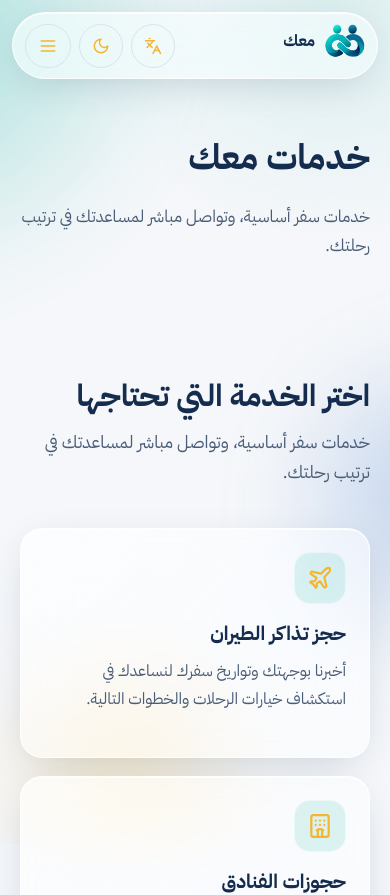
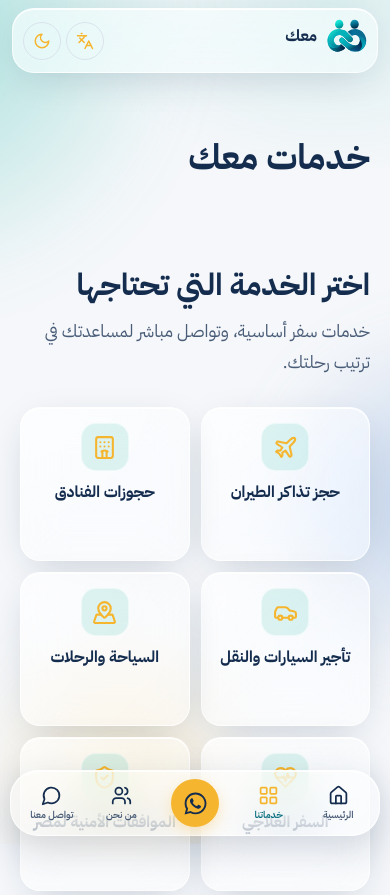
Before and after one commit to khwy1d/Maak, a React (Vite) app: page /services in a window 390 px wide. Shown: the top 895 px of the page. Built offline with nearby package versions, Linux system fonts and the light colour scheme.

Commit message:
Add app-like mobile home experience
Add responsive mobile navigation dock and compact home layout while preserving desktop experience.

```diff
--- a/src/App.tsx
+++ b/src/App.tsx
@@ -1,4 +1,6 @@
 import { useEffect, useState } from "react";
+import { House, LayoutGrid, MessageCircle, Plane, Users } from "lucide-react";
+import { useApp } from "./context/AppContext";
 import Header from "./components/Header";
 import Hero from "./components/Hero";
 import Services from "./components/Services";
@@ -14,6 +16,7 @@ function currentPath() {
 
 export default function App() {
   const [path, setPath] = useState(currentPath);
+  const { t } = useApp();
   useEffect(() => {
     const sync = () => { setPath(currentPath()); window.scrollTo(0, 0); };
     window.addEventListener("popstate", sync);
@@ -29,6 +32,15 @@ export default function App() {
       <Header />
       {isHome ? <><main><Hero /><Services /><Why /><How /><Contact /><SocialFollow /></main></> : <Pages path={path} />}
       <Footer />
+      <nav className="mobile-dock" aria-label={t.a11y.nav}>
+        <a href="/" aria-label={t.nav.home} aria-current={isHome ? "page" : undefined}><House aria-hidden="true" /><span>{t.nav.home}</span></a>
+        <a href="/services" aria-label={t.nav.services} aria-current={path === "/services" ? "page" : undefined}><LayoutGrid aria-hidden="true" /><span>{t.nav.services}</span></a>
+        <a className="dock-primary" href="https://wa.me/967776002190" target="_blank" rel="noopener noreferrer" aria-label={t.whatsapp}>
+          <svg width="26" height="26" viewBox="0 0 448 512" fill="currentColor" aria-hidden="true"><path d="M380.9 97.1C339 55.1 283.2 32 223.9 32 101.5 32 1.9 131.6 1.9 254c0 39.1 10.2 77.3 29.6 111L0 480l118.4-31.1c32.6 17.8 69.3 27.2 105.4 27.2h.1c122.3 0 223.9-99.6 223.9-222 0-59.3-24.9-115-66.9-157zM223.9 438.7c-32.9 0-65.1-8.8-93.2-25.4l-6.7-4-70.3 18.4 18.8-68.5-4.4-7C49.5 322.3 40 288.7 40 254 40 152.6 122.5 70.1 224 70.1c49.1 0 95.2 19.1 129.9 53.9s56.2 80.9 56.1 130c0 101.4-84.7 184.7-186.1 184.7zm101.7-138.5c-5.6-2.8-33.1-16.3-38.2-18.1-5.1-1.9-8.8-2.8-12.5 2.8s-14.4 18.1-17.6 21.9c-3.2 3.7-6.5 4.2-12.1 1.4-33-16.5-54.6-29.5-76.3-66.9-5.8-10 5.8-9.3 16.5-31 1.8-3.7.9-6.9-.5-9.7s-12.5-30.1-17.2-41.2c-4.5-10.8-9.1-9.3-12.5-9.5-3.2-.2-6.9-.2-10.6-.2s-9.7 4.6-14.8 10.2c-5.1 5.6-19.4 19-19.4 46.3s19.9 53.7 22.6 57.4c2.8 3.7 39.1 59.7 94.7 83.7 35.2 15.2 49 16.5 66.6 13.9 10.7-1.6 33.1-13.5 37.8-26.4 4.6-13 3.2-24.1 3.2-26.4-1.4-2.5-5.1-3.9-10.7-6.7z"/></svg>
+        </a>
+        <a href="/about" aria-label={t.nav.about} aria-current={path === "/about" ? "page" : undefined}><Users aria-hidden="true" /><span>{t.nav.about}</span></a>
+        <a href="/contact" aria-label={t.nav.contact} aria-current={path === "/contact" ? "page" : undefined}><MessageCircle aria-hidden="true" /><span>{t.nav.contact}</span></a>
+      </nav>
       </div>
     </>
   );
--- a/src/components/Sections.tsx
+++ b/src/components/Sections.tsx
@@ -57,7 +57,7 @@ export function About() {
 export function Contact() {
   const { t } = useApp(); const ref = useReveal<HTMLDivElement>();
   return (
-    <section id="contact" className="section">
+    <section id="contact" className="section home-contact-cta">
       <div className="container">
         <div className="cta reveal" ref={ref}>
           <h2>{t.contact.title}</h2>
--- a/src/styles/global.css
+++ b/src/styles/global.css
@@ -650,3 +650,85 @@ body { background: transparent; }
   .o3 { inset-inline-end: -30px; bottom: -80px; }
 }
 @media (prefers-reduced-motion: reduce) { .glass-card { transition: none; } }
+
+
+
+
+/* ===== Mobile app-like experience for MAAK; desktop layout remains intact ===== */
+.mobile-dock { display: none; }
+@media (max-width: 767px) {
+  html { scroll-padding-bottom: 92px; }
+  .site-content { padding-bottom: 82px; }
+  .header { inset: 8px 0 auto; }
+  .nav { width: calc(100% - 24px); padding: 7px 10px; border-radius: 22px; }
+  .nav-logo .logo-word { display: inline; }
+  .nav-tools { gap: 5px; }
+  .nav-tools .icon-btn { min-width: 38px; height: 38px; padding-inline: 8px; }
+  .nav-wa-desktop { display: none !important; }
+  .hero { padding: 108px 0 22px; }
+  .hero::before { width: 100vw; height: 100vw; opacity: .45; }
+  .hero-grid { min-height: 0; gap: 0; align-content: start; }
+  .hero-copy { max-width: none; }
+  .hero h1 { font-size: clamp(1.8rem, 7vw, 2.35rem); line-height: 1.3; max-width: 18ch; }
+  .hero .lead { margin-top: 10px; font-size: .98rem; line-height: 1.7; max-width: 40ch; }
+  .hero-watermark { display: none; }
+  .hero .actions { margin-top: 16px; gap: 8px; }
+  .hero .actions .btn { flex: 1 1 auto; min-height: 46px; padding-inline: 15px; font-size: .92rem; }
+  .hero .actions .btn-ghost { display: none; }
+  #services.section { padding-top: 22px; padding-bottom: 34px; }
+  #services .section-head { margin-bottom: 18px; }
+  #services .section-head h2 { font-size: 1.55rem; }
+  #services .section-head p { font-size: .94rem; margin-top: 6px; }
+  .services { grid-template-columns: repeat(2, minmax(0, 1fr)); gap: 11px; }
+  .service.service-card-link { min-height: 154px; padding: 15px 11px; border-radius: 20px; align-items: center; text-align: center; gap: 7px; }
+  .service.service-card-link .service-icon { width: 48px; height: 48px; border-radius: 15px; margin: 0 0 3px; }
+  .service.service-card-link .service-icon svg { width: 25px; height: 25px; }
+  .service.service-card-link h3 { font-size: .98rem; line-height: 1.45; }
+  .service.service-card-link .service-sub,
+  .service.service-card-link > p:not(.service-sub) { display: none; }
+  .services-all-wrap { margin-top: 16px; }
+  .services-all { min-height: 44px; font-size: .92rem; }
+  .mobile-dock {
+    position: fixed; z-index: 80; inset: auto 10px max(8px, env(safe-area-inset-bottom)) 10px;
+    display: grid; grid-template-columns: 1fr 1fr 1.12fr 1fr 1fr; align-items: center;
+    gap: 2px; padding: 8px 7px;
+    border: 1px solid var(--glass-brd); border-radius: 28px;
+    background: linear-gradient(135deg, var(--glass-strong), var(--glass));
+    -webkit-backdrop-filter: blur(24px) saturate(160%); backdrop-filter: blur(24px) saturate(160%);
+    box-shadow: 0 12px 36px rgba(20,44,78,.18), inset 0 1px 0 var(--glass-hi);
+  }
+  .mobile-dock a { display: flex; flex-direction: column; align-items: center; justify-content: center; gap: 2px; min-width: 0; min-height: 48px; color: var(--muted); font-size: .68rem; font-weight: 600; line-height: 1.35; text-align: center; }
+  .mobile-dock a svg { width: 21px; height: 21px; color: var(--c-navy); }
+  :root[data-theme="dark"] .mobile-dock a svg { color: var(--c-gold); }
+  .mobile-dock a[aria-current="page"] { color: var(--accent-text); }
+  .mobile-dock a[aria-current="page"] svg { color: var(--c-gold); }
+  .mobile-dock .dock-primary { width: 48px; height: 48px; min-height: 48px; justify-self: center; border-radius: 50%; background: var(--c-gold); color: var(--c-navy); box-shadow: 0 5px 14px rgba(245,181,46,.28); }
+  .mobile-dock .dock-primary svg { color: var(--c-navy); width: 25px; height: 25px; }
+  .mobile-dock .dock-primary span { display: none; }
+  .section { padding: 42px 0; }
+  .section-head { margin-bottom: 24px; }
+  .footer { padding-bottom: 30px; }
+}
+@media (min-width: 640px) and (max-width: 767px) {
+  .services { grid-template-columns: repeat(3, minmax(0, 1fr)); }
+}
+
+
+/* Mobile review refinements */
+@media (max-width: 767px) {
+  .menu-btn { display: none !important; }
+  .hero .hero-start { display: none !important; }
+  .page-hero .lead { display: none !important; }
+  .home-contact-cta { display: none !important; }
+  .mobile-dock {
+    border-color: var(--glass-border);
+    background: var(--glass);
+  }
+  .mobile-dock .dock-primary {
+    color: var(--c-navy);
+    background: var(--c-gold);
+  }
+  .mobile-dock .dock-primary svg { color: var(--c-navy); }
+  .mobile-dock a { font-size: clamp(.58rem, 2.5vw, .7rem); }
+  .mobile-dock a span { white-space: nowrap; }
+}
```
